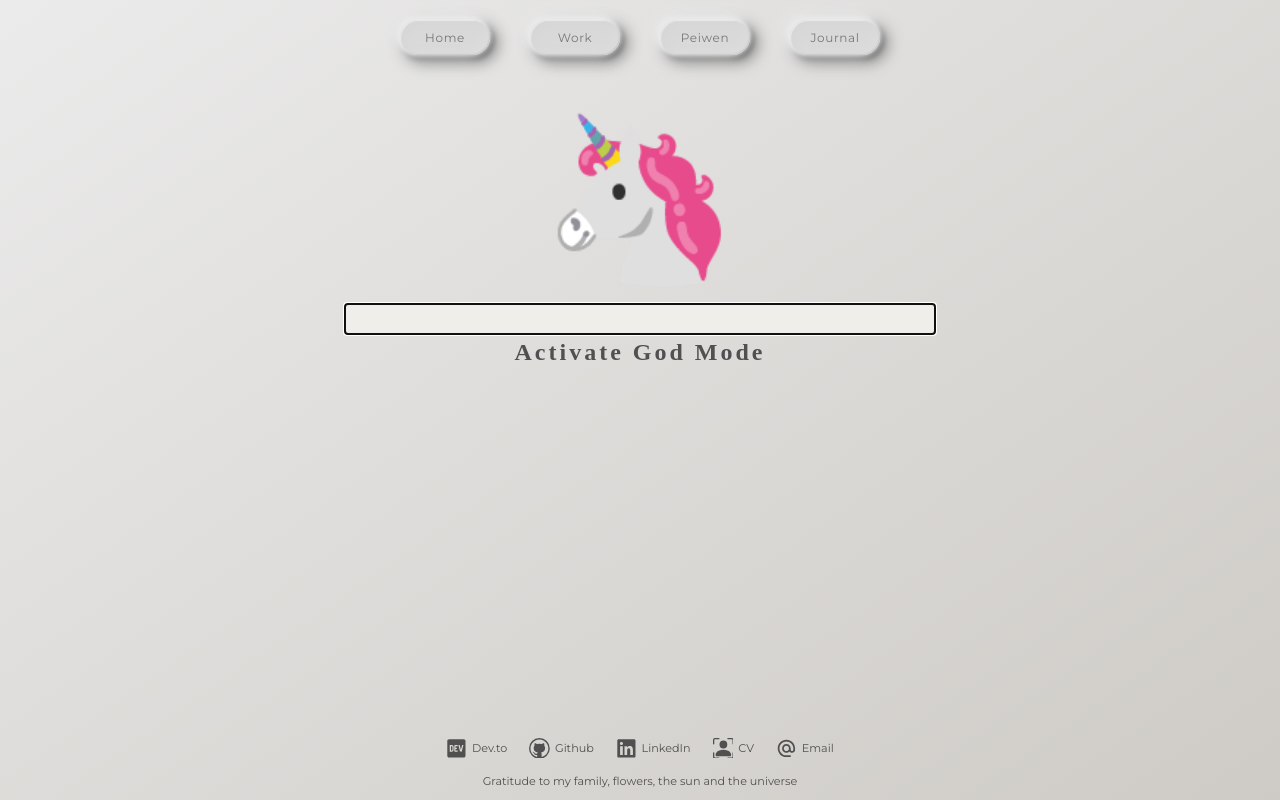
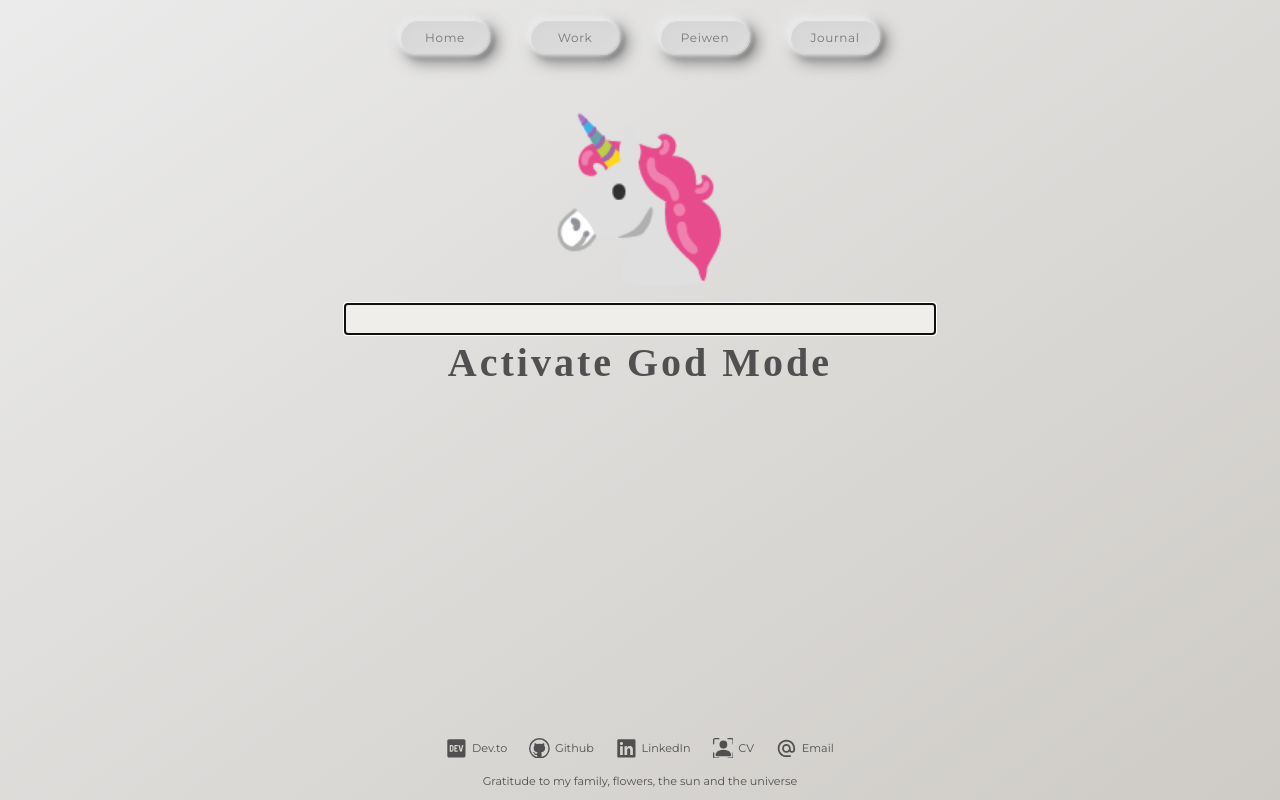
Before and after one commit to LD8/peiwen.me, a Next.js app: page /li in a window 1280 px wide. Built offline with nearby package versions, Linux system fonts and the light colour scheme; no server answers.

Commit message:
add reval btns to login

```diff
--- a/lib/rebuildPage.ts
+++ b/lib/rebuildPage.ts
@@ -1,4 +1,6 @@
 import snatch, { isDev } from './snatch'
+
+export type IParamsRevalidate = { path?: string; paths?: string[] }
 
 /**
  * only rebuild the required paths in production
@@ -9,10 +11,10 @@ const rebuildPage = async ({
   path,
   paths,
 }: IParamsRevalidate): Promise<void> => {
-  if (isDev) return
+  // if (isDev) return
   const revalidatePath = `/revalidate?reval_token=${process.env.NEXT_PUBLIC_REVAL_TOKEN}`
   if (path) await snatch(`${revalidatePath}&path=${path}`)
   if (paths) await snatch(`${revalidatePath}&paths=${paths.join(',')}`)
 }
-type IParamsRevalidate = { path?: string; paths?: string[] }
+
 export default rebuildPage
--- a/pages/li.tsx
+++ b/pages/li.tsx
@@ -1,47 +1,144 @@
 import { NextPage } from 'next'
 import { useRouter } from 'next/router'
-import { useState } from 'react'
+import { useCallback, useState } from 'react'
 import HeadInfo from '../components/HeadInfo'
 import Input from '../components/Input'
 import { oli, useIsLi } from '../lib/hooks/useGuard'
 import snatch from '../lib/snatch'
 import { TSLi } from './api/li'
+import styled from 'styled-components'
+import rebuildPage, { IParamsRevalidate } from '../lib/rebuildPage'
 
 /**
  * LogIn for Peiwen Li PERSONALLY
  */
 const Li: NextPage = () => {
-  const [pass, setPass] = useState('')
+  const isLi = useIsLi()
+  return (
+    <>
+      <HeadInfo title="Peiwen Li's Personal page" />
+      {isLi ? <ContentIsLi /> : <ContentIsNotLi />}
+    </>
+  )
+}
+
+export default Li
+
+const StyledContainer = styled.div`
+  max-width: 600px;
+  text-align: center;
+  width: 100%;
+  flex: 1;
+
+  > h1 {
+    font-size: 5vh;
+    font-family: cursive;
+    cursor: pointer;
+    letter-spacing: 3px;
+    :hover {
+      color: grey;
+      text-decoration: underline;
+      text-underline-offset: 3px;
+    }
+  }
+  > h3 {
+    font-size: 3vh;
+    border-top: 0.5px solid grey;
+    padding-top: 2vh;
+  }
+
+  .emo {
+    font-size: 20vh;
+  }
+
+  .div-btns {
+    display: flex;
+    justify-content: center;
+    flex-wrap: wrap;
+    gap: 10px;
+
+    > span {
+      font-size: 2vh;
+    }
+
+    > button {
+      cursor: pointer;
+      padding: 5px;
+      border-radius: 10px;
+      border: none;
+      font-size: var(--fontM);
+      flex: 1 0 100px;
+      :hover {
+        background-color: grey;
+        color: white;
+      }
+      :active {
+        background-color: silver;
+      }
+    }
+  }
+`
+
+const PATHS = {
+  allWork: '/work-and-joy',
+  // allWorkDetails: '/work-and-joy/[slug]',
+  about: '/about',
+  allJournals: '/journals',
+  // allJournalDetails: '/journals/[slug]',
+} as const
+
+const ContentIsLi: React.FC = () => {
   const router = useRouter()
-  const isLi = useIsLi()
+  const [building, setBuilding] = useState(false)
+
+  const rebuild = useCallback(
+    (paths: IParamsRevalidate['paths']) => async () => {
+      try {
+        setBuilding(true)
+        await rebuildPage({ paths })
+      } finally {
+        setBuilding(false)
+      }
+    },
+    [],
+  )
 
   return (
-    <div
-      style={{
-        margin: '0 auto',
-        maxWidth: '600px',
-        textAlign: 'center',
-        width: '100%',
-      }}
-    >
-      <HeadInfo title="Peiwen Li's Personal page" />
-      <h2 style={{ fontSize: '20vh' }}>{isLi ? '🌈' : '🦄'}</h2>
-      {isLi ? (
+    <StyledContainer>
+      <h2 className='emo'>🌈</h2>
       <h1
         onClick={() => {
           oli()
           router.push('/journals')
         }}
-          style={{
-            fontFamily: 'cursive',
-            cursor: 'pointer',
-            letterSpacing: '3px',
-          }}
       >
         DeActivate God Mode
       </h1>
+      <br />
+      <h3>Revalidate routes</h3>
+      <div className='div-btns'>
+        {building ? (
+          <span>rebuilding...</span>
         ) : (
           <>
+            <button onClick={rebuild([PATHS.allWork])}>All Work</button>
+            <button onClick={rebuild([PATHS.about])}>About</button>
+            <button onClick={rebuild([PATHS.allJournals])}>All Journals</button>
+            <button onClick={rebuild(Object.values(PATHS))}>ALL</button>
+          </>
+        )}
+      </div>
+    </StyledContainer>
+  )
+}
+
+const ContentIsNotLi: React.FC = () => {
+  const [pass, setPass] = useState('')
+  const router = useRouter()
+
+  return (
+    <StyledContainer>
+      <h2 className='emo'>🦄</h2>
       <Input
         autoFocus
         form='god'
@@ -58,25 +155,13 @@ const Li: NextPage = () => {
             body: JSON.stringify(pass),
           })
           if (data) {
-                localStorage?.setItem(
-                  Object.keys(data)[0],
-                  Object.values(data)[0],
-                )
+            localStorage?.setItem(Object.keys(data)[0], Object.values(data)[0])
             router.back()
           }
-            }}
-            style={{
-              fontFamily: 'cursive',
-              cursor: 'pointer',
-              letterSpacing: '3px',
         }}
       >
         Activate God Mode
       </h1>
-        </>
-      )}
-    </div>
+    </StyledContainer>
   )
 }
-
-export default Li
```
Lines whose indentation alone changed are shown as unchanged.
